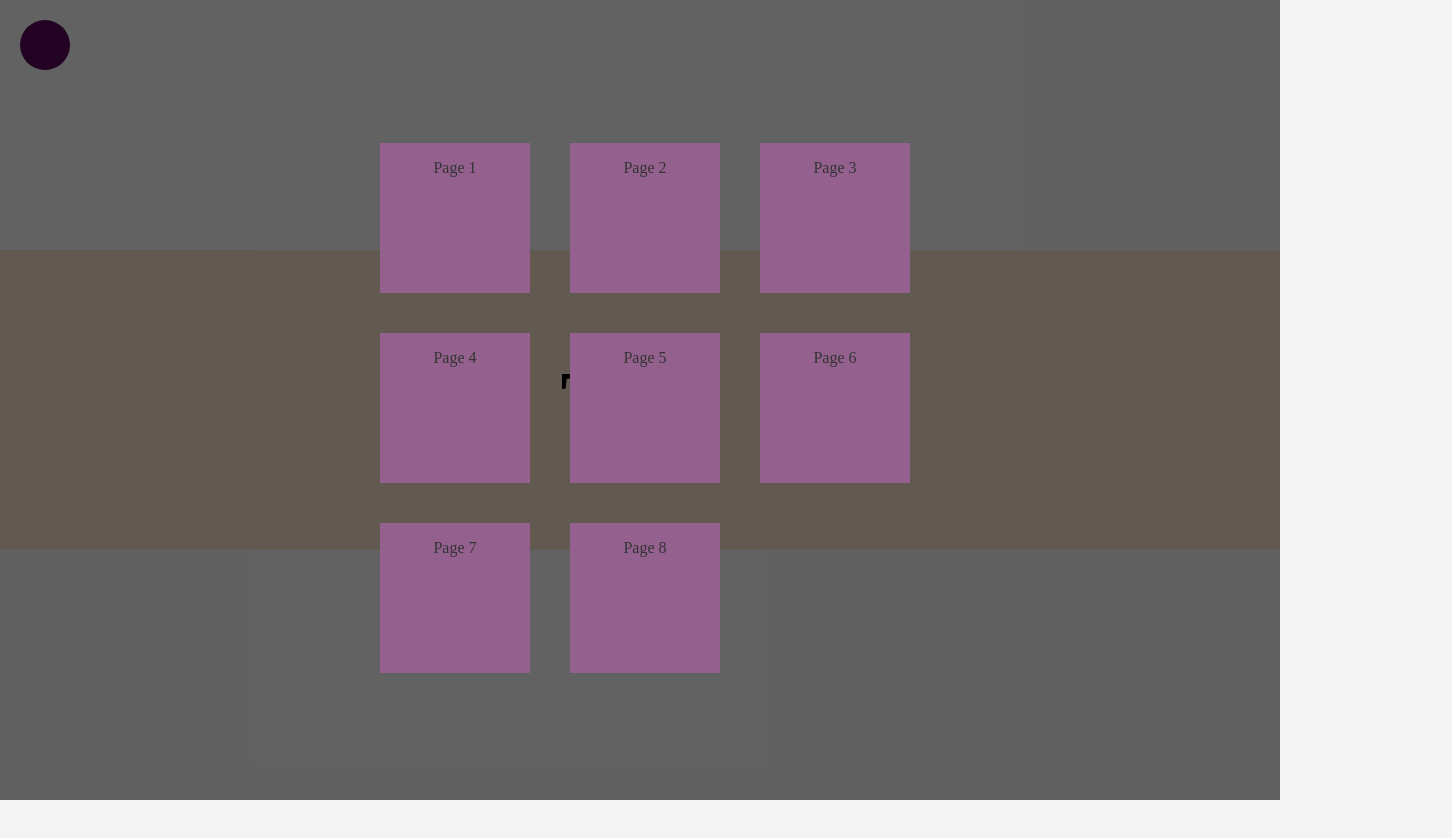
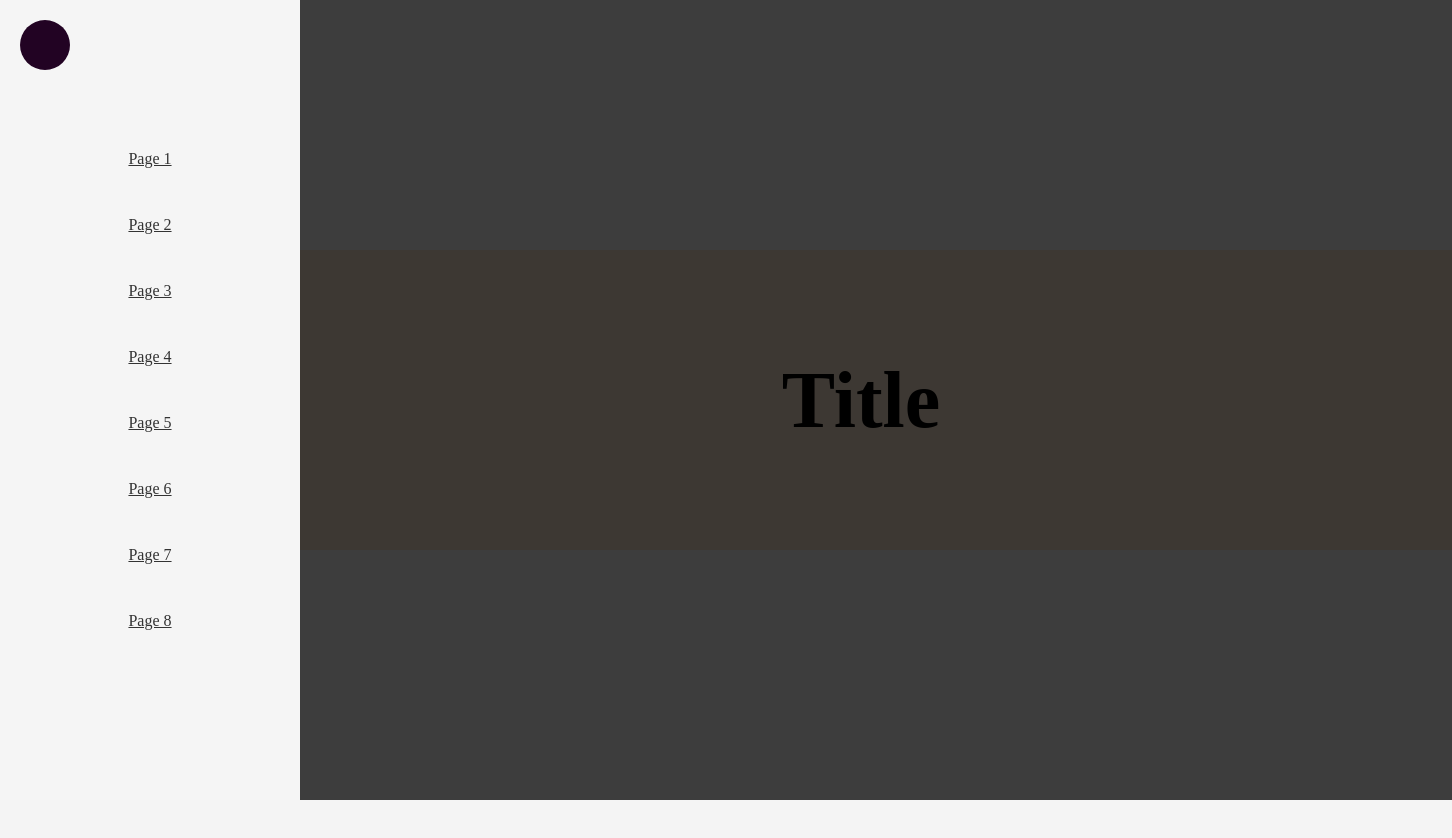
Before and after one commit to aXises/deco1400project, a plain HTML site: page index.html in a window 1280 px wide. Both pictures are taken after a click on the element 45 px from the left and 45 px from the top of the page. Shown: the top 838 px of the page, 1452 px wide, since content can reach past the window. Before the commit the page ends 800 px from the top, so only its background shows below. Drawn offline with Linux system fonts and the light colour scheme.

Commit message:
Reworked navigation
nav sidebar, pushes body content.

```diff
--- a/css/style.css
+++ b/css/style.css
@@ -3,6 +3,7 @@
 body {
     background-color: #f4f4f4;
     margin: 0;
+    overflow-x: hidden;
 }
 
 h1 {
@@ -48,9 +49,11 @@ nav,
 
 nav {
     z-index: 100;
-    left: 50%;
-    top: 50%;
-    transform: translateY(-50%)translateX(-50%);
+    width: 300px;
+    height: 100vh;
+    opacity: 1;
+    background-color: whitesmoke;
+    left: -300px;
 }
 
 ul, header section {
@@ -58,12 +61,15 @@ ul, header section {
     text-align: center;
 }
 
+ul {
+    margin-top: 150px;
+    padding: 0;
+}
+
 li {
-    width: 150px;
-    height: 150px;
-    background-color: #94618e;
-    float: left;
-    margin: 20px;
+    width: 100%;
+    height: 50px;
+    margin: 10px 0 10px 0;
 }
 
 a {
@@ -71,7 +77,7 @@ a {
 }
 
 .nav_overlay {
-    background-color: rgba(0, 0, 0, 0.6);
+    background-color: rgba(0, 0, 0, 0.75);
     z-index: 99;
 }
 
@@ -91,11 +97,15 @@ header,
 header section,
 .nav_overlay,
 .loading {
-    width: 100vw;
+    width: 100%;
     height: 100vh;
     display: flex;
     flex-direction: column;
     justify-content: center;
+}
+
+header h1 {
+    margin-left:-30px;
 }
 
 header section {
@@ -103,18 +113,39 @@ header section {
     background-color: #f4decb;
 }
 
+#main {
+    width: 100vw;
+    height: 3000px;
+}
+
 /* Utilities */
 .visible {
-    opacity: 1 !important;
+    opacity: 1; !important;
 }
 
 .hidden {
-    opacity: 0 !important;
+    opacity: 0; !important;
+}
+
+.menuvisible {
+    left: 0px;
+    opacity: 1;
+}
+
+.menuopen {
+    margin-left:300px;
+    width: 90% !important;
+}
+
+.centerx {
+    left: 50%;
+    transform: translateX(-50%);
 }
 
 mstransition,
 nav,
-.nav_overlay {
+.nav_overlay,
+#main {
     -webkit-transition: all 0.35s ease-in-out;
     -moz-transition: all 0.35s ease-in-out;
     transition: all 0.35s ease-in-out;
--- a/index.html
+++ b/index.html
@@ -64,11 +64,13 @@
             </ul>
         </nav>
 
-        <header>
-            <section>
-                <h1>Title</h1>
-            </section>
-        </header>
+        <section id="main">
+            <header>
+                <section>
+                    <h1>Title</h1>
+                </section>
+            </header>
+        </section>
     </body>
 
     <script src="script/jquery-3.1.1.min.js"></script>
--- a/script/script.js
+++ b/script/script.js
@@ -14,7 +14,8 @@ $(function(){
 
         // Navigation
         $('.nav_button').click(function(){
-            $('.nav_overlay, nav').toggleClass('visible');
+            $('.nav_overlay, nav').toggleClass('menuvisible');
+            $('#main, .nav_overlay').toggleClass('menuopen');
         });
 
     });
```
